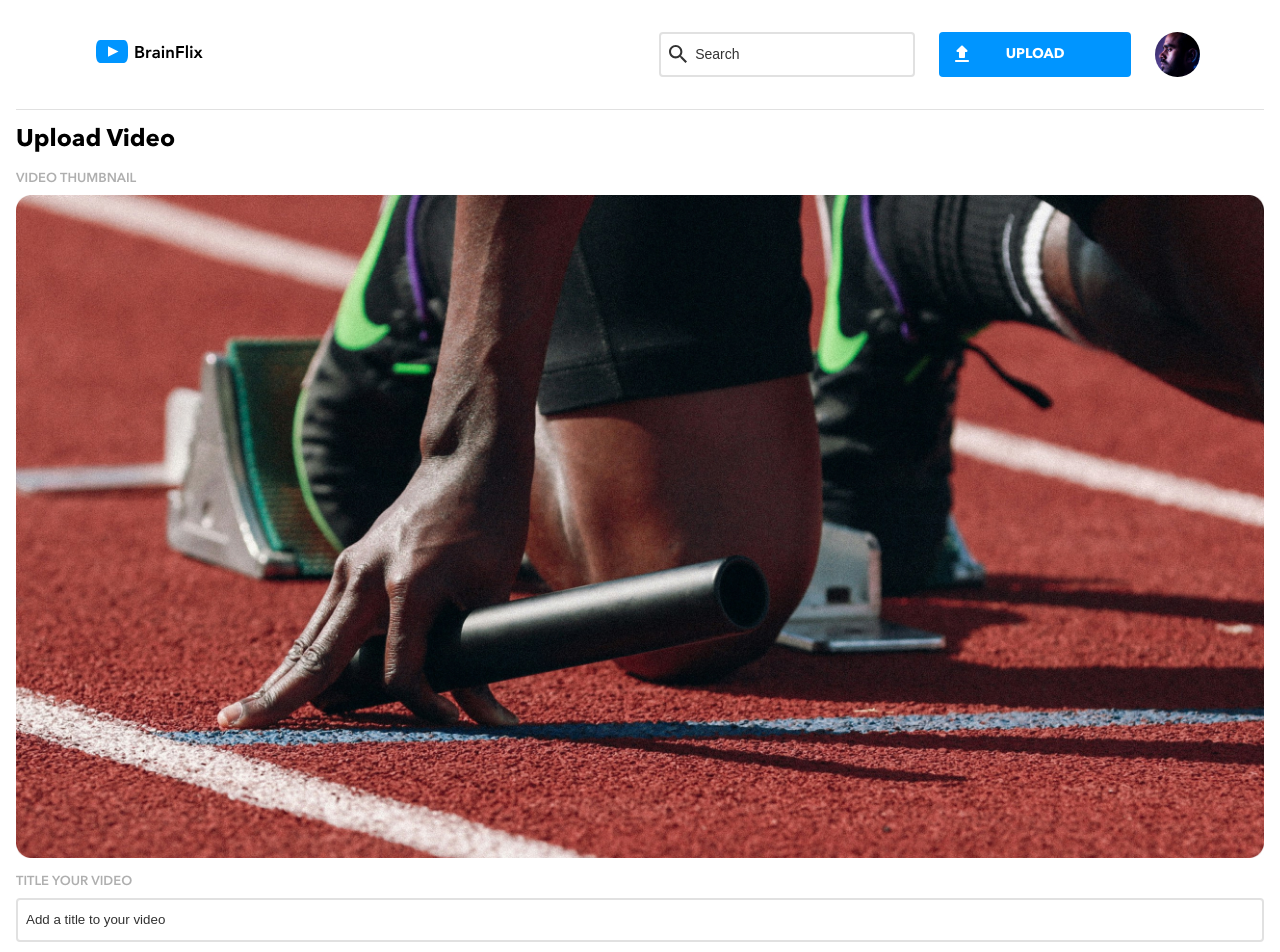
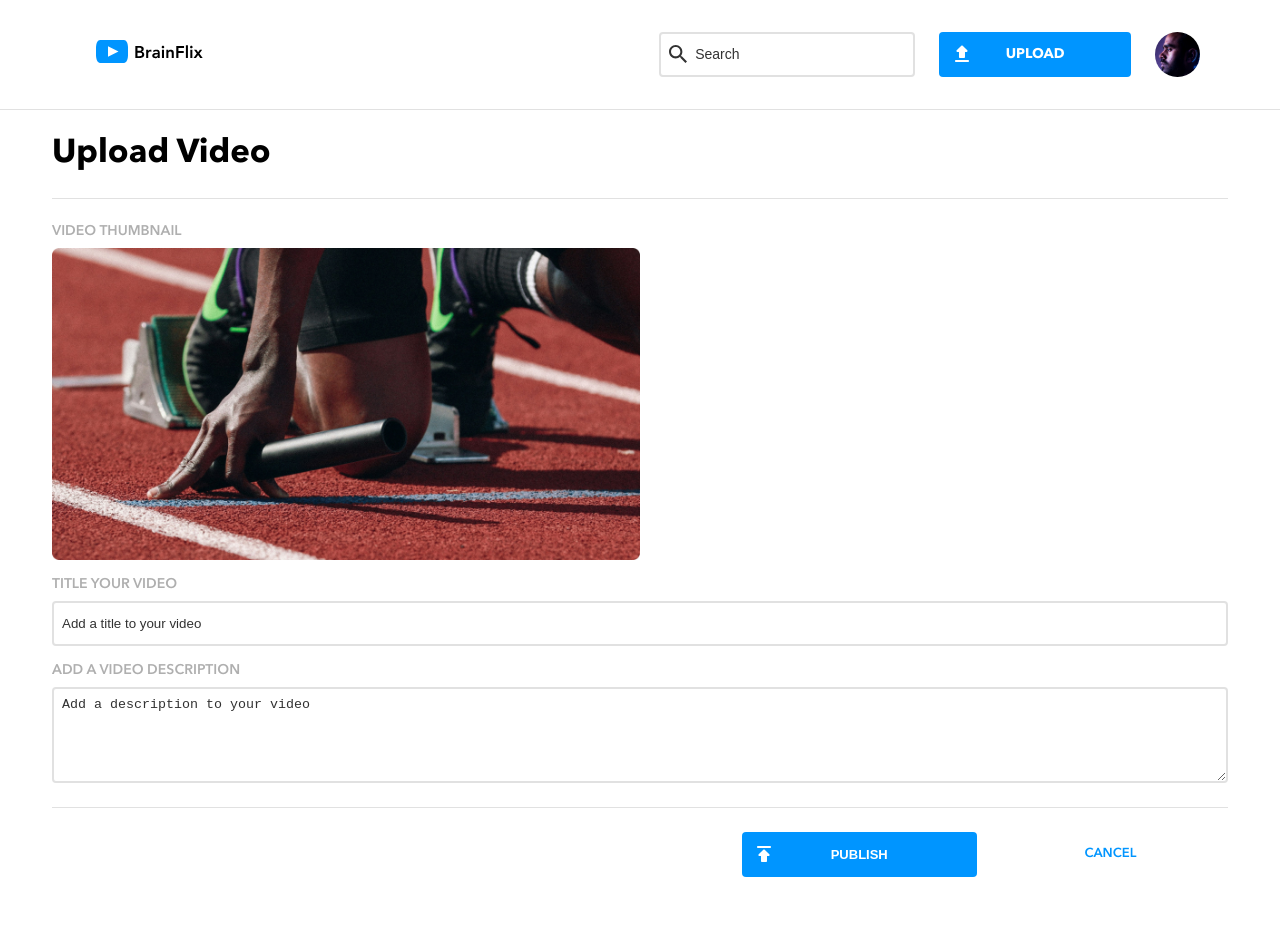
Before and after one commit to StefanUoft/stefan-chen-brainflix, a React (Vite) app: page /upload in a window 1280 px wide. Shown: the top 952 px of the page. Built offline with nearby package versions, Linux system fonts and the light colour scheme; no server answers.

Commit message:
create the tablet styles for upload page

```diff
--- a/src/pages/UploadPage/UploadPage.jsx
+++ b/src/pages/UploadPage/UploadPage.jsx
@@ -56,7 +56,7 @@ function UploadPage() {
             </div>
 
             <div className="upload-page__actions">
-            <button type="submit" className="upload-page__publish">
+              <button type="submit" className="upload-page__publish">
                 <img src={publishIcon} alt="Publish Icon" />
                 PUBLISH
                 <img src={publishIcon} alt="Publish Icon" />
--- a/src/pages/UploadPage/UploadPage.scss
+++ b/src/pages/UploadPage/UploadPage.scss
@@ -95,4 +95,43 @@
     margin-bottom: 1rem;
     text-decoration: none;
   }
+
+  @include tablet{
+    padding:0;
+
+    &__title{
+        padding: 1.5rem 3.25rem;
+        font-size: 2.0625rem;
+        font-weight: 700;
+    }
+
+    &__form{
+        margin: 0rem 3.25rem;
+        padding: 1.5rem 0;
+        border-top: 0.0625rem solid $Seondary-mercury;
+    }
+
+    &__label{
+        font-size: .875rem;
+    }
+
+    &__thumbnail{
+        width: 50%;
+    }
+
+    &__actions{
+        margin: 0.5rem 0;
+        padding: 1.5rem 0;
+        border-top: 0.0625rem solid $Seondary-mercury;
+        flex-direction: row;
+        gap: 1rem;
+        justify-content: flex-end;
+    }
+
+    &__publish, &__cancel{
+        width: 20%;
+        margin-bottom: 0;
+        padding: 0.65rem;
+    }
+  }
 }
```
